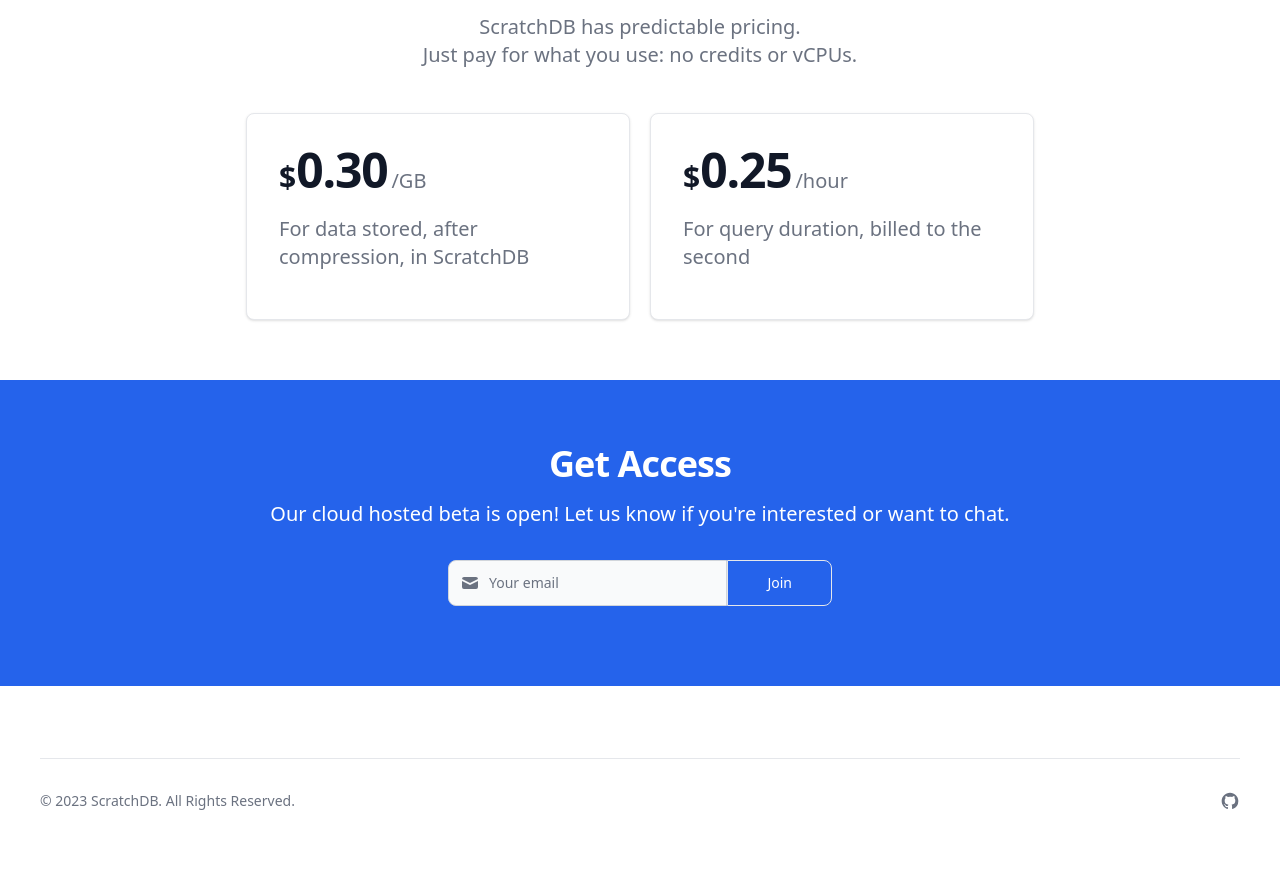
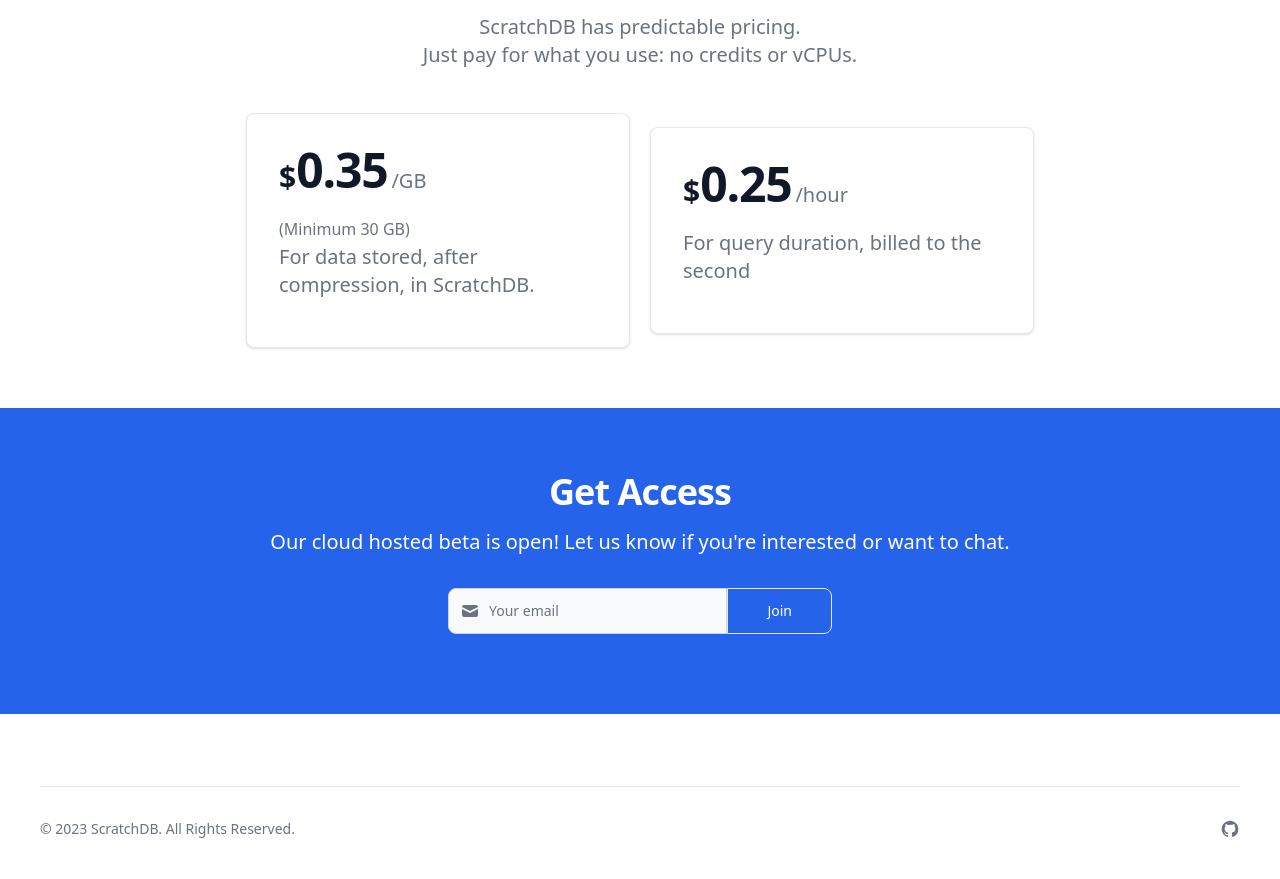
Before and after one commit to scratchdata/website, a Flask app: page / in a window 1280 px wide. Shown: the part 1393-2272 px from the top of the page. Before the commit the page ends 2203 px from the top, so only its background shows below. Run offline with Flask 3, Linux system fonts and the light colour scheme; some libraries are stand-ins or nearby versions.

Commit message:
update pricing

```diff
--- a/templates/index.html
+++ b/templates/index.html
@@ -166,10 +166,14 @@
         <div class="w-full mx-auto max-w-sm p-4 bg-white border border-gray-200 rounded-lg shadow sm:p-8 my-2">
           <div class="flex items-baseline text-gray-900">
             <span class="text-3xl font-semibold">$</span>
-            <span class="text-3xl font-extrabold tracking-tight md:text-5xl">0.30</span>
+            <span class="text-3xl font-extrabold tracking-tight md:text-5xl">0.35</span>
             <span class="ml-1 text-xl font-normal text-gray-500">/GB</span>
           </div>
-          <h5 class="mb-4 text-xl font-medium text-gray-500 pt-5">For data stored, after compression, in ScratchDB</h5>
+          <h5 class="mb-4 text-xl font-medium text-gray-500 pt-5">
+            <small>(Minimum 30 GB)</small><br>
+            For data stored, after compression, in ScratchDB.
+          </h5>
+
         </div>
         <div class="w-full mx-auto max-w-sm p-4 bg-white border border-gray-200 rounded-lg shadow sm:p-8 my-2">
           <div class="flex items-baseline text-gray-900">
```
